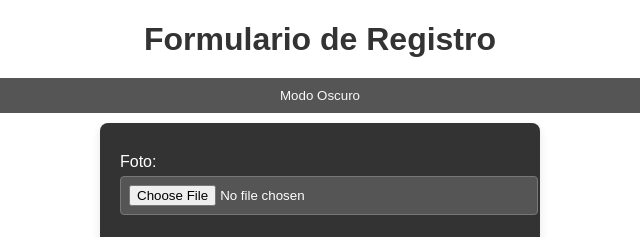
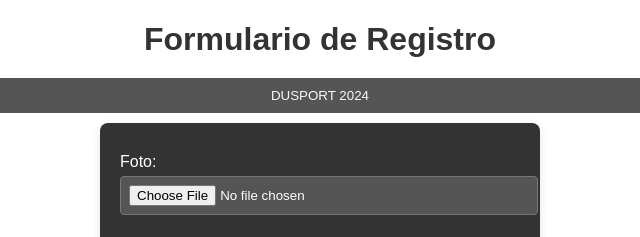
Before and after one commit to GUERVER99/Escarapelas.github.io, a plain HTML site: page index.html in a window 1280 px wide. Both pictures are taken after a click on the button "DUSPORT 2024". Shown: the top 237 px of the page, 320-960 px from the left. Drawn offline with nearby package versions, Linux system fonts and the light colour scheme.

Commit message:
Update index.html

```diff
--- a/index.html
+++ b/index.html
@@ -3,7 +3,7 @@
 <head>
     <meta charset="UTF-8">
     <meta name="viewport" content="width=device-width, initial-scale=1.0">
-    <title>Generador de PDF</title>
+    <title>GENERDOR DE ESCARAPELAS DUSPORT 2024</title>
     <style>
         body {
             font-family: 'Arial', sans-serif;
@@ -185,7 +185,7 @@
             const inputs = form.querySelectorAll("input");
             inputs.forEach(input => input.classList.toggle("dark-mode"));
             toggleButton.classList.toggle("dark-mode");
-            toggleButton.textContent = toggleButton.textContent === "Modo Oscuro" ? "Modo Claro" : "Modo Oscuro";
+            toggleButton.textContent = toggleButton.textContent === "DUSPORT 2024" ? "DUSPORT 2024" : "DUSPORT 2024";
         });
     </script>
 </body>
```
